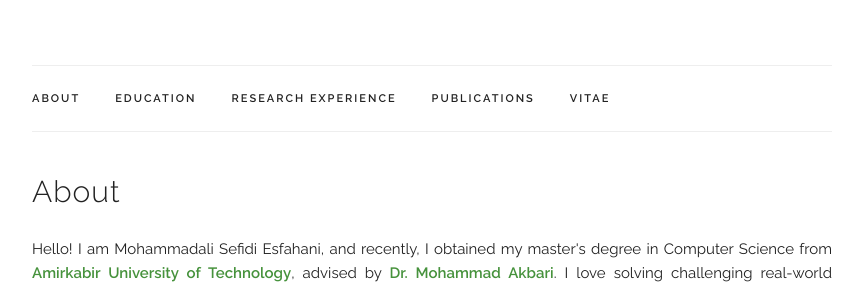
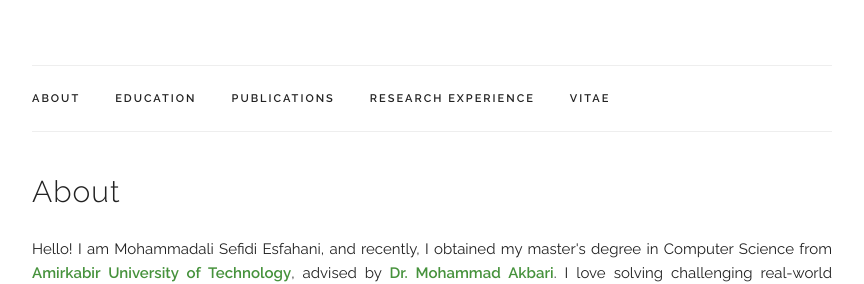
Before and after one commit to mojtabaSefidi/mojtabaSefidi.github.io, a Jekyll site: the page built from index.html, in a window 1280 px wide and 900 px high. Shown: the part 236-520 px from the top of the window, without its empty margins (208-1072 px from the left). Built offline with Jekyll 4.4.1, drawn with Linux system fonts in a browser that asks for light colours; some web fonts are replaced.

Commit message:
Update the navigation bar default.html

```diff
--- a/_layouts/default.html
+++ b/_layouts/default.html
@@ -115,8 +115,8 @@ html {
         <ul class="navbar-list">
           <li class="navbar-item"><a class="navbar-link" href={{ "/#about" | prepend: site.baseurl }}>About</a></li>
           <li class="navbar-item"><a class="navbar-link" href={{ "/#education" | prepend: site.baseurl }}>Education</a></li>
+          <li class="navbar-item"><a class="navbar-link" href={{ "/#publications" | prepend: site.baseurl }}>Publications</a></li>
           <li class="navbar-item"><a class="navbar-link" href={{ "/#research" | prepend: site.baseurl }}>Research Experience</a></li>
-          <li class="navbar-item"><a class="navbar-link" href={{ "/#publications" | prepend: site.baseurl }}>Publications</a></li>
           <li class="navbar-item"><a class="navbar-link" href={{ "/#resume" | prepend: site.baseurl }}>Vitae</a></li>
         </ul>
       </div>
```
